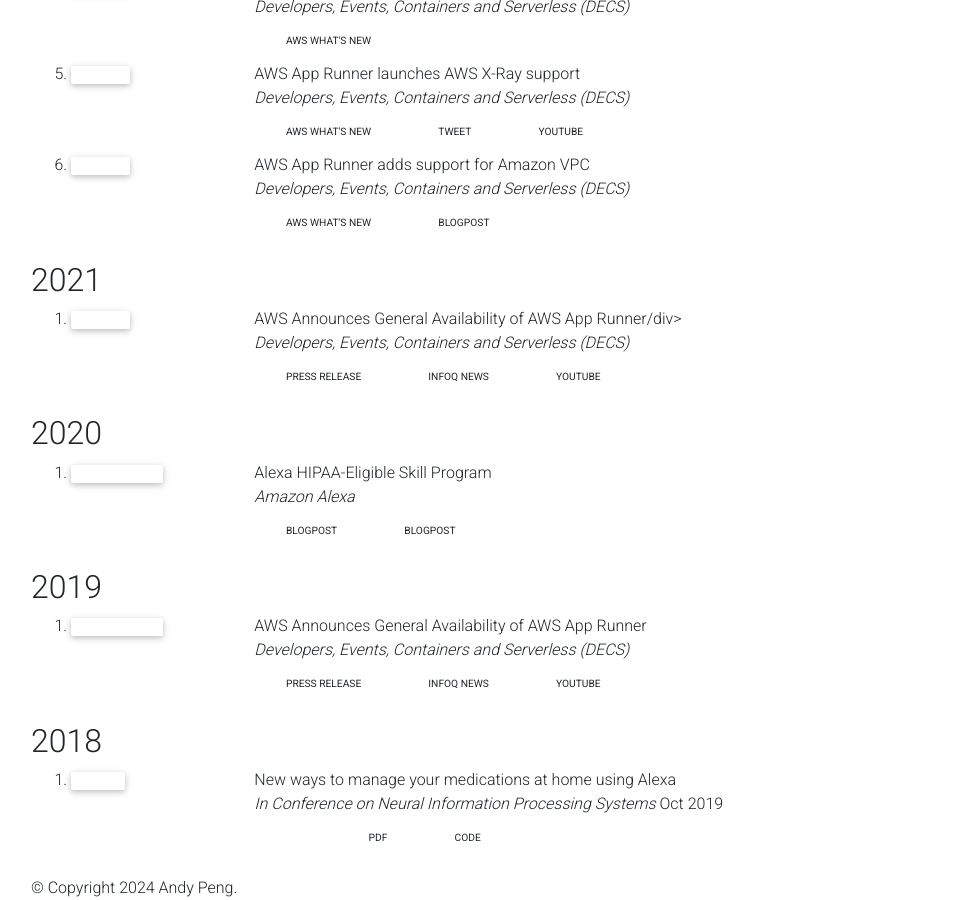
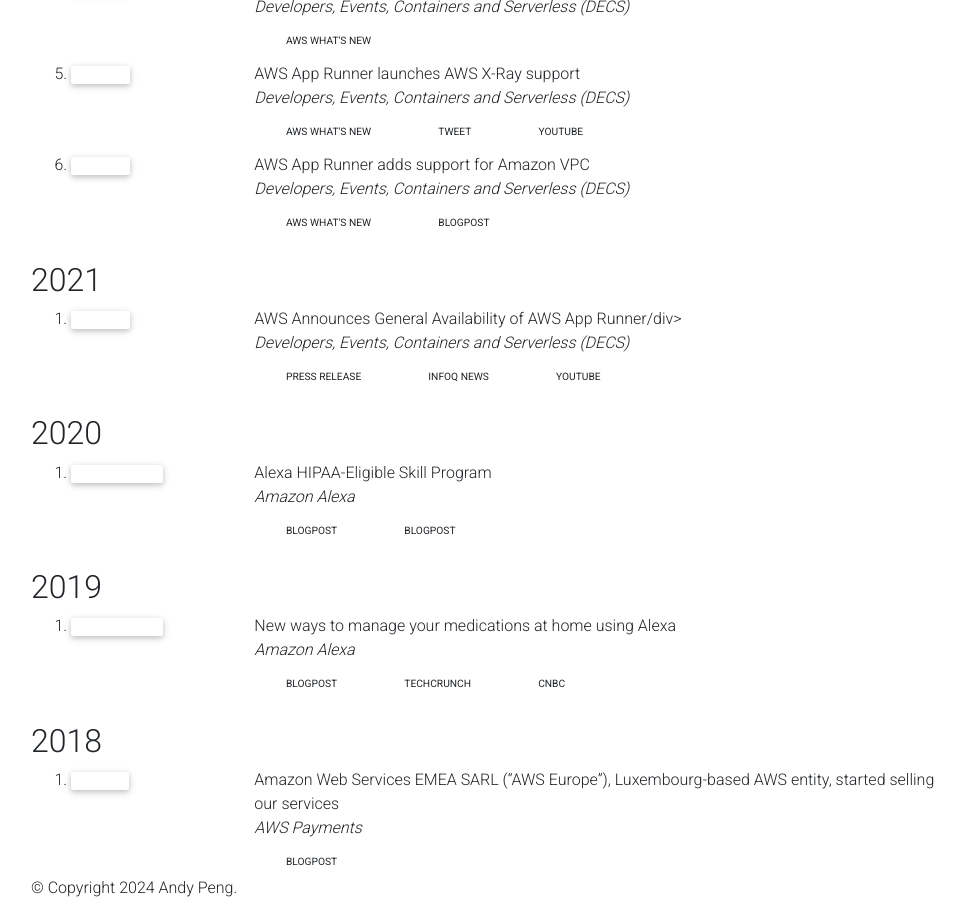
Before and after one commit to gfw001/gfw001.github.io, a Jekyll site: the page products.html, which Jekyll copies as it is, in a window 1280 px wide and 900 px high, scrolled down 1481 px. Shown: the whole window, without its empty margins (54-1019 px from the left). Built offline with Jekyll 4.4.1, drawn with Linux system fonts in a browser that asks for light colours; nearby versions of some CDN libraries; library files that are not in the unit come from our copies; comment, search, counter and statistics services are not loaded; a style sheet for code colours, icons or effects is not loaded.

Commit message:
Update products.html

```diff
--- a/products.html
+++ b/products.html
@@ -248,12 +248,12 @@
             <div class="row">
                <div class="col-sm-2 abbr"><abbr class="badge">AI + Healthcare</abbr></div>
                <div id="mao2023agent" class="col-sm-8">
-                  <div class="title">AWS Announces General Availability of AWS App Runner</div>
-                  <div class="periodical"> <em>Developers, Events, Containers and Serverless (DECS)</em> </div>
+                  <div class="title">New ways to manage your medications at home using Alexa</div>
+                  <div class="periodical"> <em>Amazon Alexa</em> </div>
                   <div class="links">
-                     <a href="https://press.aboutamazon.com/news-releases/news-release-details/aws-announces-general-availability-aws-app-runner" class="btn btn-sm z-depth-0" role="button" rel="external nofollow noopener" target="_blank">Press Release</a>
-                     <a href="https://www.infoq.com/news/2021/06/deepak-singh-aws/" class="btn btn-sm z-depth-0" role="button" rel="external nofollow noopener" target="_blank">InfoQ News</a>
-                     <a href="https://www.youtube.com/watch?v=HJsULvSJWes" class="btn btn-sm z-depth-0" role="button" rel="external nofollow noopener" target="_blank">Youtube</a>
+                     <a href="https://www.aboutamazon.com/news/devices/new-ways-to-manage-your-medications-at-home-using-alexa" class="btn btn-sm z-depth-0" role="button" rel="external nofollow noopener" target="_blank">Blogpost</a>
+                     <a href="https://www.forbes.com/sites/krisholt/2019/11/26/amazons-alexa-can-now-remind-you-when-to-take-your-medications/" class="btn btn-sm z-depth-0" role="button" rel="external nofollow noopener" target="_blank">TechCrunch</a>
+                     <a href="https://www.cnbc.com/2019/11/26/amazon-alexa-will-now-remind-you-when-to-take-your-pills.html" class="btn btn-sm z-depth-0" role="button" rel="external nofollow noopener" target="_blank">CNBC</a>
                </div>
                <div class="badges">
                   <span class="altmetric-embed" data-hide-no-mentions="true" data-hide-less-than="15" data-badge-type="2" data-badge-popover="right"></span> <span class="__dimensions_badge_embed__" data-pmid="" data-hide-zero-citations="true" data-style="small_rectangle" data-legend="hover-right" style="margin-bottom: 3px;"></span>
@@ -265,12 +265,15 @@
       <ol class="bibliography">
          <li>
             <div class="row">
-               <div class="col-sm-2 abbr"><abbr class="badge">NeurIPS</abbr></div>
-               <div id="Wang2019PRNet" class="col-sm-8">
-                  <div class="title">New ways to manage your medications at home using Alexa</div>
-                  <div class="periodical"> <em>In Conference on Neural Information Processing Systems</em> Oct 2019 </div>
-                  <div class="links"> <a class="bibtex btn btn-sm z-depth-0" role="button">Bib</a> <a href="https://arxiv.org/abs/1910.12240" class="btn btn-sm z-depth-0" role="button" target="_blank" rel="noopener noreferrer">PDF</a> <a href="https://github.com/WangYueFt/prnet" class="btn btn-sm z-depth-0" role="button" target="_blank" rel="noopener noreferrer">Code</a> </div>
-
+               <div class="col-sm-2 abbr"><abbr class="badge">Financial</abbr></div>
+               <div id="mao2023agent" class="col-sm-8">
+                  <div class="title">Amazon Web Services EMEA SARL (“AWS Europe”), Luxembourg-based AWS entity, started selling our services</div>
+                  <div class="periodical"> <em>AWS Payments</em> </div>
+                  <div class="links">
+                     <a href="https://aws.amazon.com/tax-help/european-union/" class="btn btn-sm z-depth-0" role="button" rel="external nofollow noopener" target="_blank">Blogpost</a>
+               </div>
+               <div class="badges">
+                  <span class="altmetric-embed" data-hide-no-mentions="true" data-hide-less-than="15" data-badge-type="2" data-badge-popover="right"></span> <span class="__dimensions_badge_embed__" data-pmid="" data-hide-zero-citations="true" data-style="small_rectangle" data-legend="hover-right" style="margin-bottom: 3px;"></span>
                </div>
             </div>
          </li>
```
